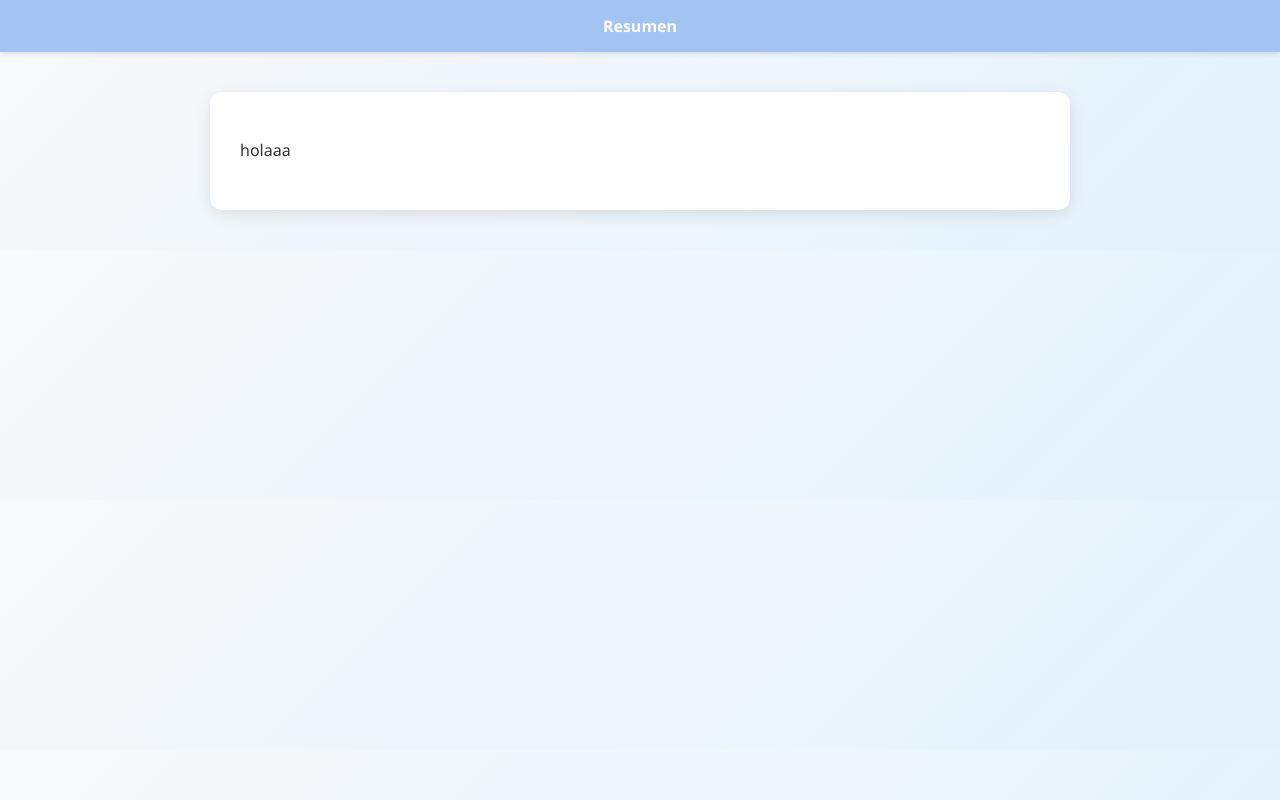
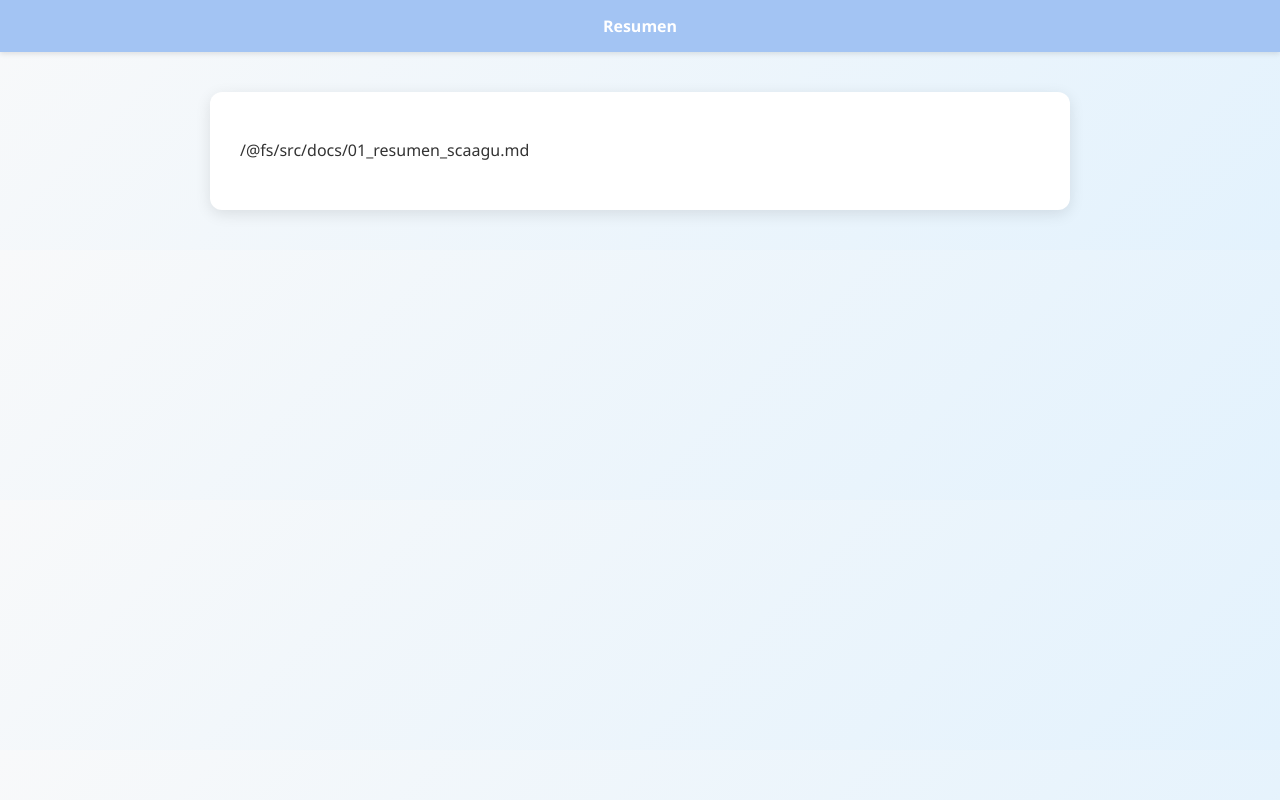
Before and after one commit to owlsydom/informe_scaagu, a React (Vite) app: page / in a window 1280 px wide. Built offline with nearby package versions, Linux system fonts and the light colour scheme.

Commit message:
intento de importar archivos como modulos para mejor vision

```diff
--- a/src/components/Resumen.jsx
+++ b/src/components/Resumen.jsx
@@ -1,6 +1,11 @@
 import React from "react";
-import MarkdownPage from "../components/MarkdownPage";
+import ReactMarkdown from "react-markdown";
+import resumen from "../docs/01_resumen_scaagu.md";
 
 export default function Resumen() {
-  return <MarkdownPage file="/docs_scaagu/01_resumen_scaagu.md" />;
+  return (
+    <div className="markdown-container">
+      <ReactMarkdown>{resumen}</ReactMarkdown>
+    </div>
+  );
 }
--- a/vite.config.js
+++ b/vite.config.js
@@ -1,7 +1,10 @@
 import { defineConfig } from 'vite'
 import react from '@vitejs/plugin-react'
+import { defineConfig } from 'vite'
+import react from '@vitejs/plugin-react'
+import mdPlugin from 'vite-plugin-md'
 
 // https://vite.dev/config/
 export default defineConfig({
-  plugins: [react()]
+  plugins: [react(), mdPlugin()]
 })
```
